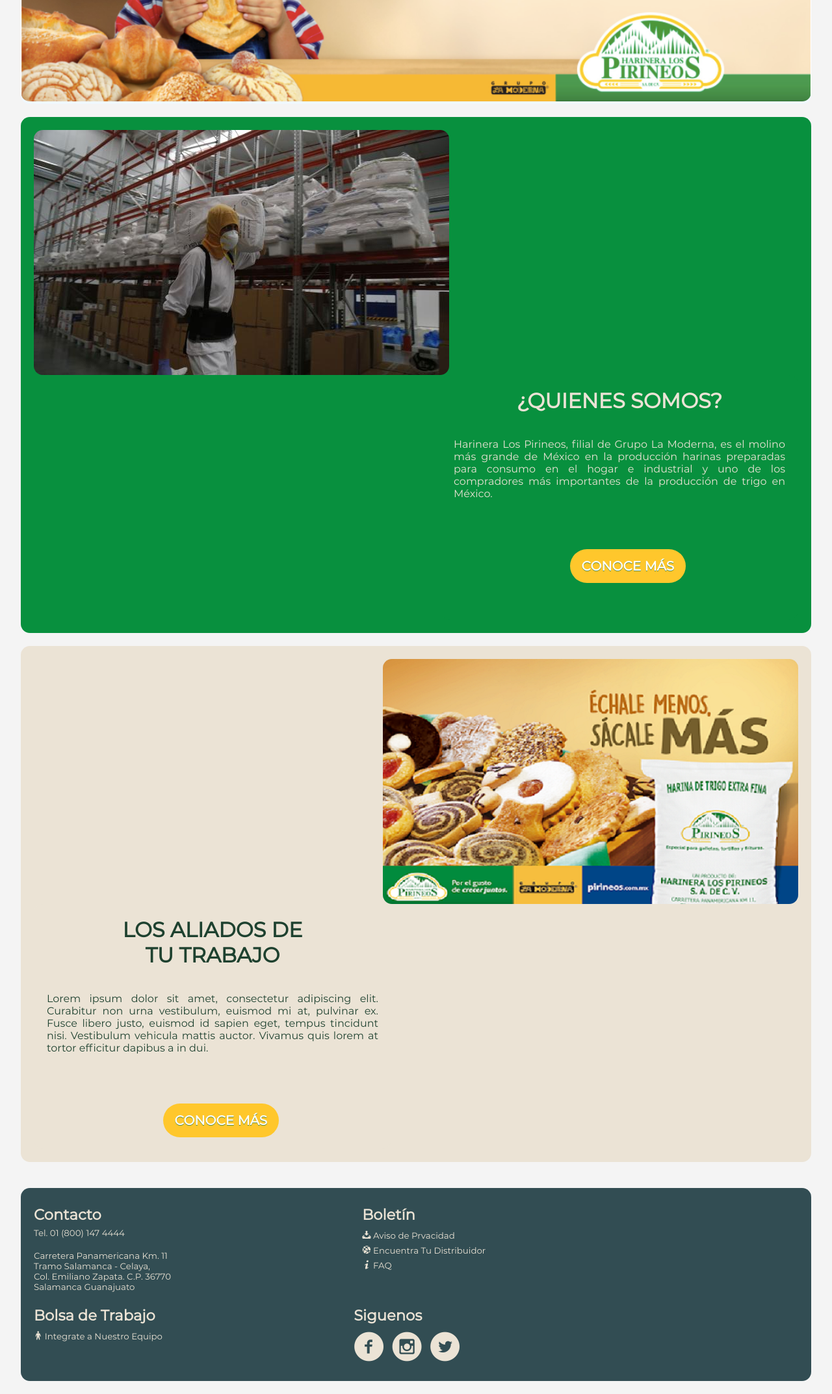
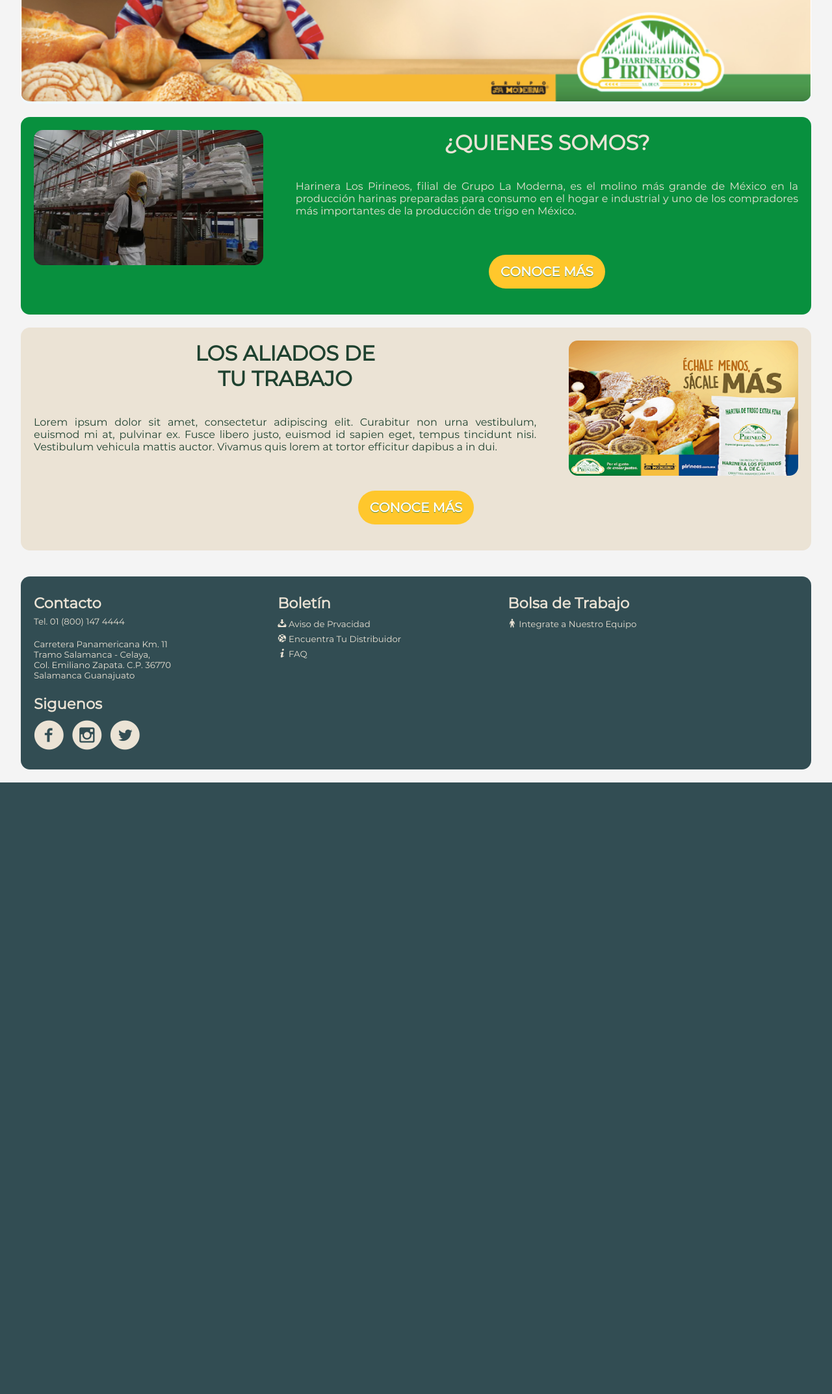
Before and after one commit to fabian994/primerDisenio, a PHP site: page /inicio.html in a window 1280 px wide. Shown: the part 379-2524 px from the top of the page at 65% size. After the commit the page ends 1583 px from the top, so only its background shows below. Run offline with PHP 8.4, Linux system fonts and the light colour scheme; some web fonts are replaced.

Commit message:
Arregladas imagenes en inicio y footers

```diff
--- a/inicio.html
+++ b/inicio.html
@@ -64,25 +64,38 @@
 
 
         <main class = "content">
-            <img  id="cont_image"src = "imagenes/eje_1.jpeg" style="float: left; border-radius: 14px;">
-            <div class="container2" style="background-color: #08903E; align-items: center; justify-content: center;">
-                <h1 id = "lineamientos_titulo" style="text-align: center; "> ¿QUIENES SOMOS? </h1><br><br>
-                <p id = "lineamientos_descripcion">
-                    Harinera Los Pirineos, filial de Grupo La Moderna, es el molino más grande de México en la producción harinas preparadas para consumo en el hogar e industrial y uno de los compradores más importantes de la producción de trigo en México.
-                </p><br><br><br><br>
+
+            <img  id="cont_image"src = "imagenes/eje_1.jpeg" style="border-radius: 14px;">
+
+            <h1 id = "lineamientos_titulo" style="text-align: center;"> ¿QUIENES SOMOS? </h1><br><br>
+
+            <p id = "lineamientos_descripcion">
+                Harinera Los Pirineos, filial de Grupo La Moderna, es el molino más grande de México en la producción harinas preparadas para consumo en el hogar e industrial y uno de los compradores más importantes de la producción de trigo en México.
+                <br><br><br>
+
+            </p>
+
+            <div>
                 <a href="quienes_somos.html" target="principal" class="boton">CONOCE MÁS</a>
             </div>
+
+
         </main>
 
         <main class = "content2">
-            <img  id="cont_image"src = "imagenes/referencia.png" style="float: right; border-radius: 14px;">
-            <div class="container3" style="background-color: #EBE3D5; align-items: center; justify-content: center;">
-                <h1 id = "lineamientos_titulo" style="text-align: center; ">LOS ALIADOS DE<br>TU TRABAJO</h1><br><br>
-                <p id = "lineamientos_descripcion">
-                    Lorem ipsum dolor sit amet, consectetur adipiscing elit. Curabitur non urna vestibulum, euismod mi at, pulvinar ex. Fusce libero justo, euismod id sapien eget, tempus tincidunt nisi. Vestibulum vehicula mattis auctor. Vivamus quis lorem at tortor efficitur dapibus a in dui.
-                </p><br><br><br><br>
+
+            <img  id="cont_image2"src = "imagenes/referencia.png" style="float: right; border-radius: 14px;">
+
+            <h1 id = "lineamientos_titulo" style="text-align: center;">LOS ALIADOS DE<br>TU TRABAJO</h1><br><br>
+
+            <p id = "lineamientos_descripcion">
+                Lorem ipsum dolor sit amet, consectetur adipiscing elit. Curabitur non urna vestibulum, euismod mi at, pulvinar ex. Fusce libero justo, euismod id sapien eget, tempus tincidunt nisi. Vestibulum vehicula mattis auctor. Vivamus quis lorem at tortor efficitur dapibus a in dui.
+            </p><br><br>
+
+            <div>
                 <a href="quienes_somos.html" target="principal" class="boton">CONOCE MÁS</a>
             </div>
+
         </main>
 
         <footer class = "footer">
--- a/styles/inicio.css
+++ b/styles/inicio.css
@@ -28,14 +28,14 @@ body {
     margin-top: 0;
     display: grid;
     gap: 20px;
-    grid-template-columns: auto;
+    grid-template-columns: repeat(3, 1fr);
     grid-template-rows: repeat(4, auto);
 
-    grid-template-areas: "header"
-                         "content"
-                         "content2"
-                         "widget-1"
-                         "footer";
+    grid-template-areas: "header header header"
+                         "content content content"
+                         "content2 content2 content2"
+                         "widget-1 widget-1 widget-1"
+                         "footer footer footer";
 }
 
 /* CLASES DEL CONTENEDOR - CADA UNA DE ELLAS */
@@ -74,25 +74,67 @@ body {
     text-align: justify;
 }
 
+.container #cont_image {
+    width: 30%;
+    float: left;
+    margin-right: 50px;
+    border-radius: 14px;
+}
+
+.container #cont_image2 {
+    width: 30%;
+    float: right;
+    margin-left: 50px;
+    border-radius: 14px;
+}
+
+
 .container2{
     width: 550px;
     height: 377px;
     float: right;
 }
 
-.boton {
+.container .content .boton {
     background-color:#FFC72C;
     border-radius:41px;
-    display:inline-block;
     cursor:pointer;
     color:#ffffff;
     font-family: Montserrat;
     font-size:20px;
     font-weight:bold;
     padding:14px 18px;
-    margin-left: 35%;
     text-decoration:none;
     text-shadow:0px 1px 0px #5b8a3c;
+}
+
+.container .content div {
+    background-color: transparent;
+    display: flex;
+    justify-content: center;
+    align-items: center;
+}
+
+/* CONTENIDO 2 - ENGLOBA EL CONTENIDO SECUNDARIO */
+
+.container .content2 .boton {
+    background-color:#FFC72C;
+    border-radius:41px;
+    cursor:pointer;
+    color:#ffffff;
+    font-family: Montserrat;
+    font-size:20px;
+    font-weight:bold;
+    padding:14px 18px;
+    text-decoration:none;
+    text-shadow:0px 1px 0px #5b8a3c;
+}
+
+.container .content2 div {
+    background-color: transparent;
+    display: flex;
+    justify-content: center;
+    align-items: center;
 }
 
 .boton:active {
@@ -100,15 +142,12 @@ body {
     top:1px;
 }
 
-/* CONTENIDO 2 - ENGLOBA EL CONTENIDO SECUNDARIO */
-
 .container .content2 {
     grid-area: content2;
     background-color: #EBE3D5;
     color: #1E412F;
     text-align: justify;
 }
-
 
 .container .content span {
     color: #EBE3D5;
@@ -351,7 +390,6 @@ body {
 
 }
 
-
 @media only screen and (max-width: 1180px)  {
 
   /* Force table to not be like tables anymore */
@@ -382,3 +420,78 @@ body {
 
 
 }
+
+@media screen and (min-width: 1180px) and (max-width: 1794px){
+
+    .container .footer .contact #contact {
+        padding-right: 160px;
+        /* 370 defualt */
+        padding-bottom: 15px;
+    }
+    .container .footer .contact #boletin {
+        padding-right: 160px;
+        padding-bottom: 15px;
+    }
+    .container .footer .contact #bolsa_trabajo {
+        padding-right: 160px;
+        padding-bottom: 15px;
+    }
+
+
+}
+
+@media screen and (max-width: 1078px) {
+
+    .container .footer .contact #contact {
+        padding-right: 50px;
+        /* 370 defualt */
+        padding-bottom: 15px;
+    }
+    .container .footer .contact #boletin {
+        padding-right: 50px;
+        padding-bottom: 15px;
+    }
+    .container .footer .contact #bolsa_trabajo {
+        padding-right: 50px;
+        padding-bottom: 15px;
+    }
+
+
+}
+
+@media screen and (max-width: 487px) {
+
+    .container #cont_image {
+        width: 35%;
+        float: left;
+        margin-right: 20px;
+        border-radius: 14px;
+    }
+
+    .container #cont_image2 {
+        width: 30%;
+        float: right;
+        margin-right: 14px;
+        border-radius: 14px;
+    }
+}
+
+@media screen and (max-width: 443px) {
+
+    .container #cont_image {
+        width: 35%;
+        float: left;
+        margin-right: 10px;
+        border-radius: 14px;
+    }
+
+    .container #cont_image2 {
+        width: 35%;
+        float: left;
+        margin-left: 14px;
+        margin-top: 4px;
+        border-radius: 14px;
+    }
+
+
+}
```
